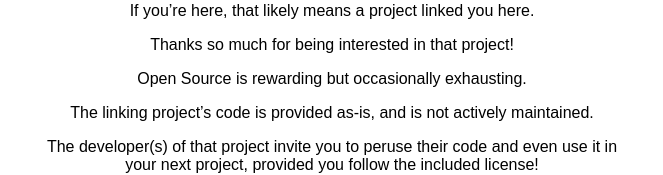
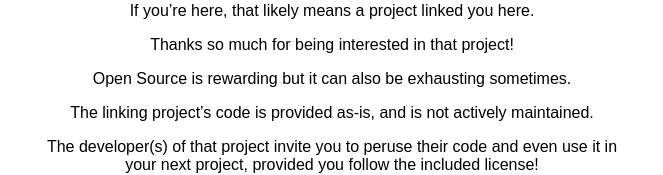
Before and after one commit to potch/unmaintained.tech, a plain HTML site: page index.html in a window 1280 px wide. Shown: the part 398-573 px from the top of the page, without its empty margins (308-971 px from the left). Drawn offline with Linux system fonts and the light colour scheme.

Commit message:
Update index.html

```diff
--- a/index.html
+++ b/index.html
@@ -25,7 +25,7 @@
     <img src="http://unmaintained.tech/badge.svg">
     <p>If you’re here, that likely means a project linked you here.
     <p>Thanks so much for being interested in that project!
-    <p>Open Source is rewarding but occasionally exhausting.
+    <p>Open Source is rewarding but it can also be exhausting sometimes.
     <p>The linking project’s code is provided as-is, and is not actively maintained.
     <p>The developer(s) of that project invite you to peruse their code and even use it in your next project, provided you follow the included license!
     <p>No guarantee of support for the code is provided, and there is no guarantee that pull requests will be reviewed or merged.
```
